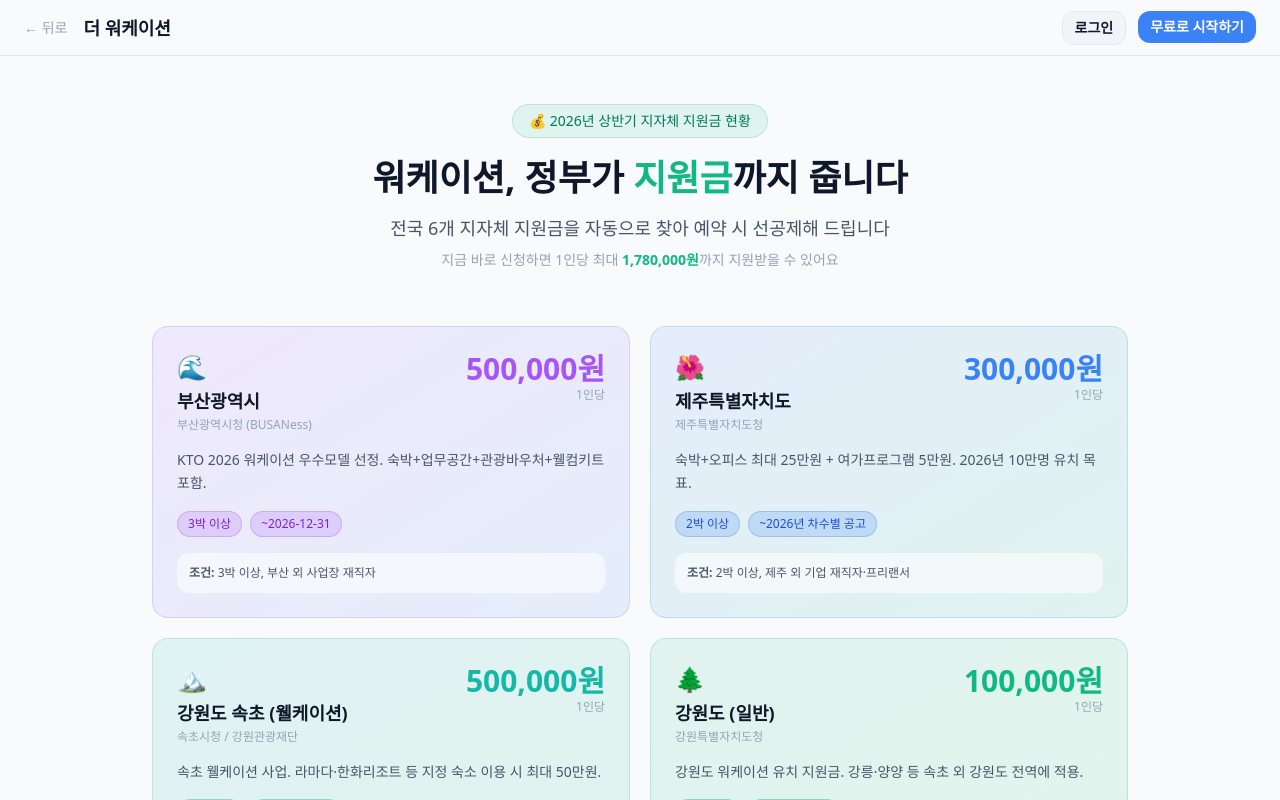
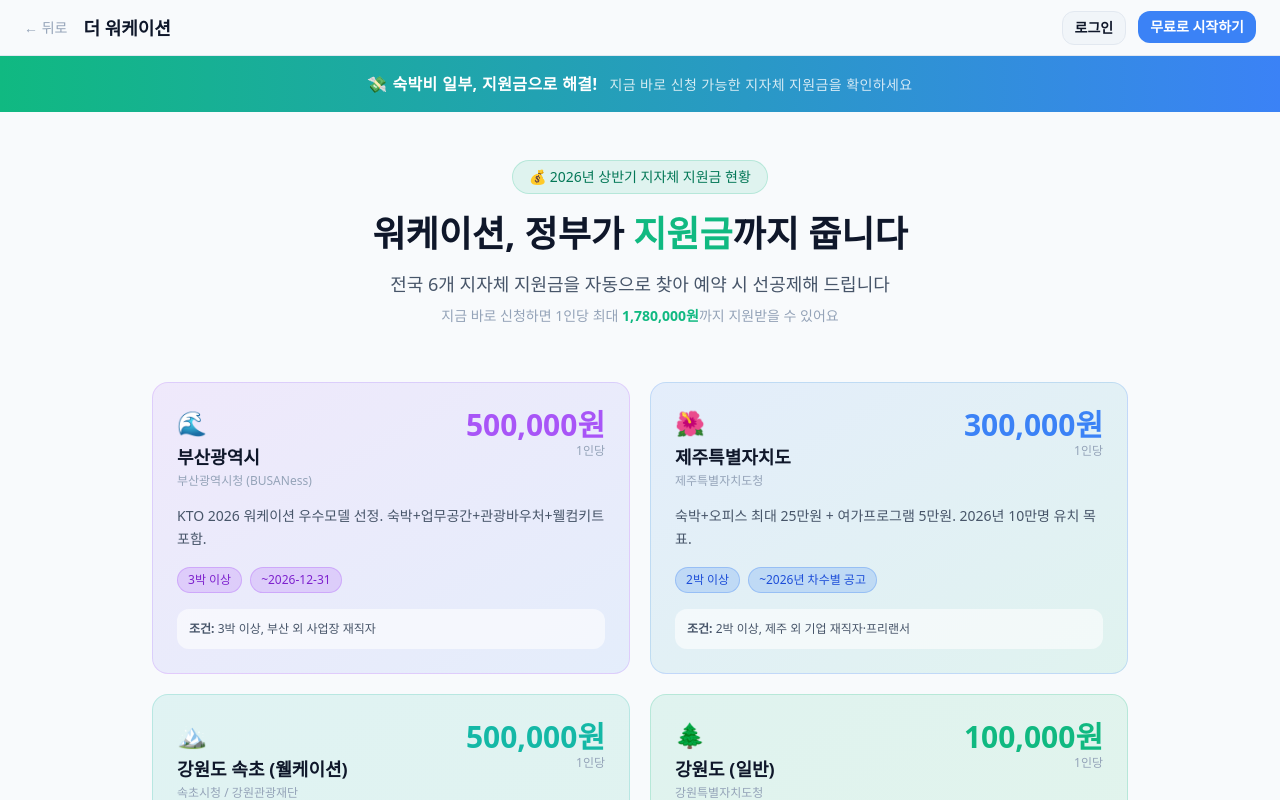
Before and after one commit to jm-potter/the_workation_app, a Next.js app in the folder workation-app/: page /subsidy in a window 1280 px wide. Shown: the top 800 px of the page. Built offline with nearby package versions, Linux system fonts and the light colour scheme.

Commit message:
지원금 안내 페이지 상단 마케팅 배너 추가

```diff
--- a/workation-app/app/(main)/subsidy/page.tsx
+++ b/workation-app/app/(main)/subsidy/page.tsx
@@ -122,6 +122,14 @@ export default function SubsidyPage() {
         </div>
       </header>
 
+      {/* 마케팅 배너 */}
+      <div className="bg-gradient-to-r from-emerald-500 to-blue-500 py-4 text-center">
+        <p className="text-white font-bold text-base tracking-wide">
+          💸 숙박비 일부, 지원금으로 해결!
+          <span className="ml-3 text-sm font-normal text-white/80">지금 바로 신청 가능한 지자체 지원금을 확인하세요</span>
+        </p>
+      </div>
+
       <div className="max-w-5xl mx-auto px-6 py-12">
         {/* 히어로 */}
         <div className="text-center mb-14">
```
